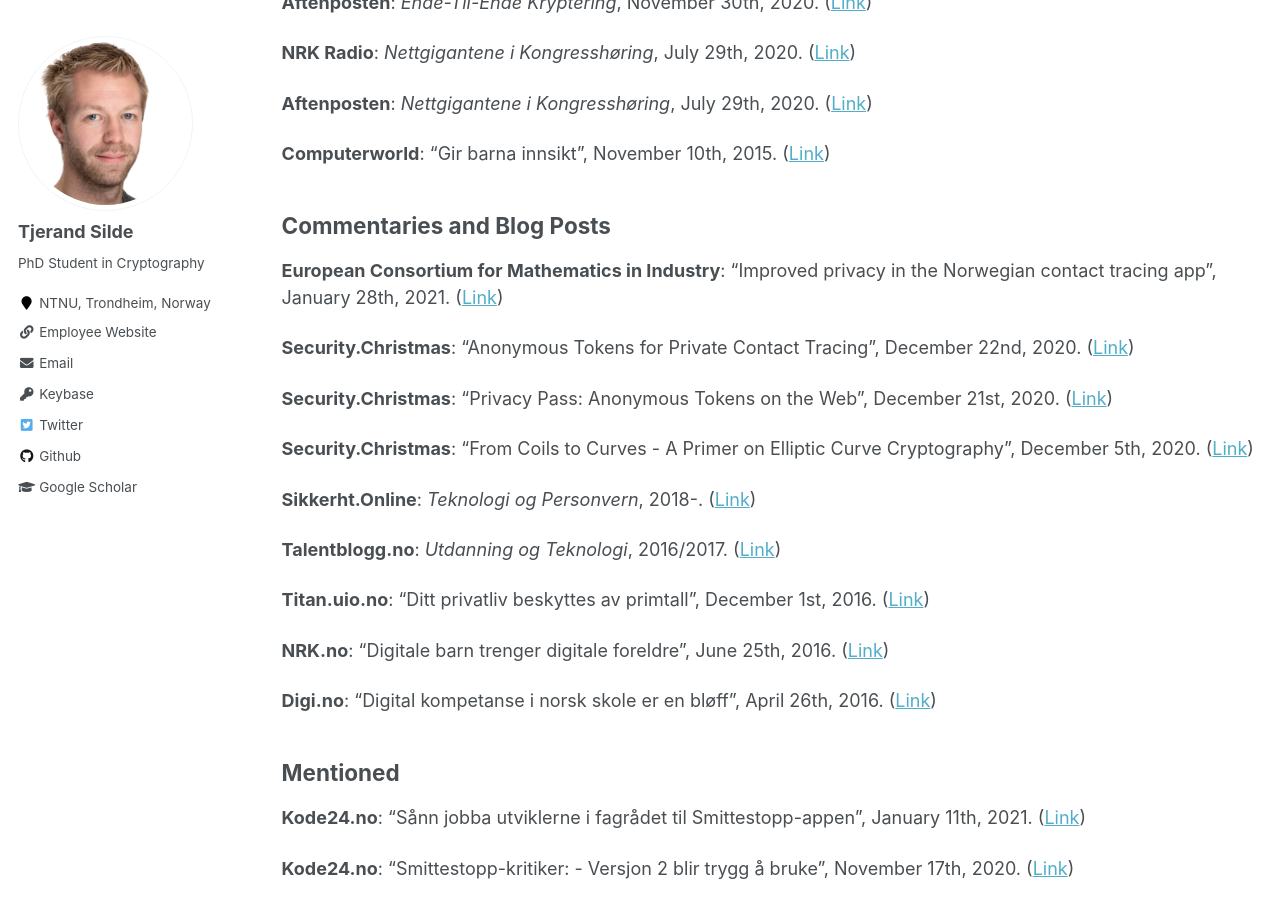
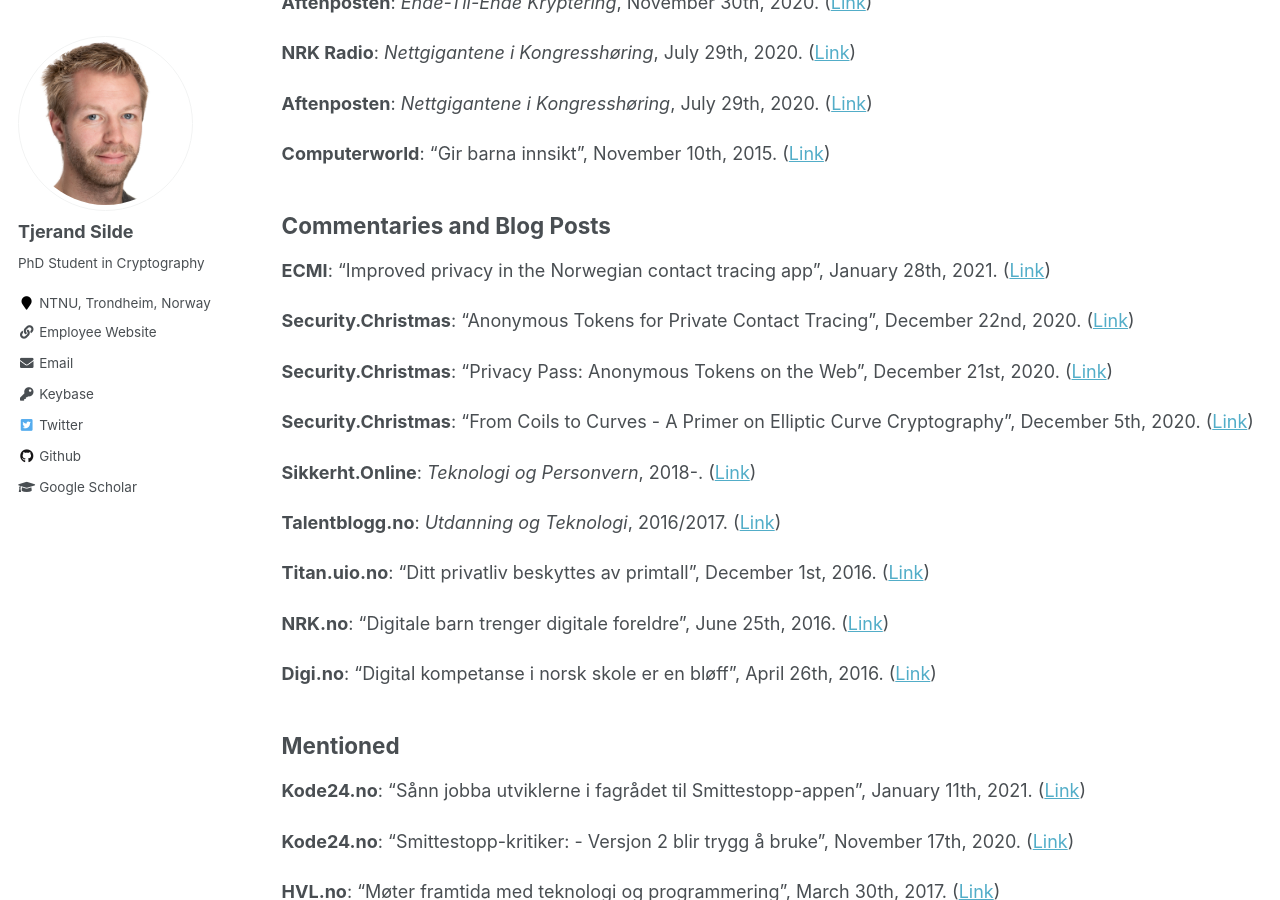
Before and after one commit to tjesi/tjesi.github.io, a Jekyll site: the page built from _pages/media.md, in a window 1280 px wide and 900 px high, scrolled down 348 px. Built offline with Jekyll 4.4.1, drawn with Linux system fonts in a browser that asks for light colours.

Commit message:
Update media.md

```diff
--- a/_pages/media.md
+++ b/_pages/media.md
@@ -21,7 +21,7 @@
 
 ## Commentaries and Blog Posts
 
-**European Consortium for Mathematics in Industry**: "Improved privacy in the Norwegian contact tracing app", January 28th, 2021. ([Link](https://ecmiindmath.org/2021/01/28/improved-privacy-in-the-norwegian-contact-tracing-app))
+**ECMI**: "Improved privacy in the Norwegian contact tracing app", January 28th, 2021. ([Link](https://ecmiindmath.org/2021/01/28/improved-privacy-in-the-norwegian-contact-tracing-app))
 
 **Security.Christmas**: "Anonymous Tokens for Private Contact Tracing", December 22nd, 2020. ([Link](https://security.christmas/2020/22))
 
```
